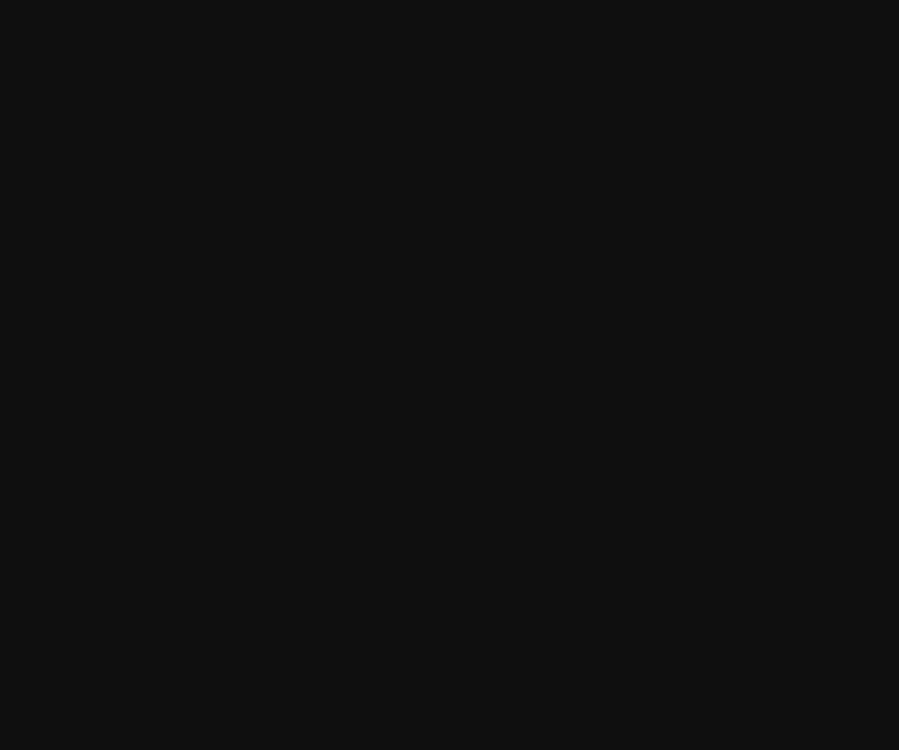
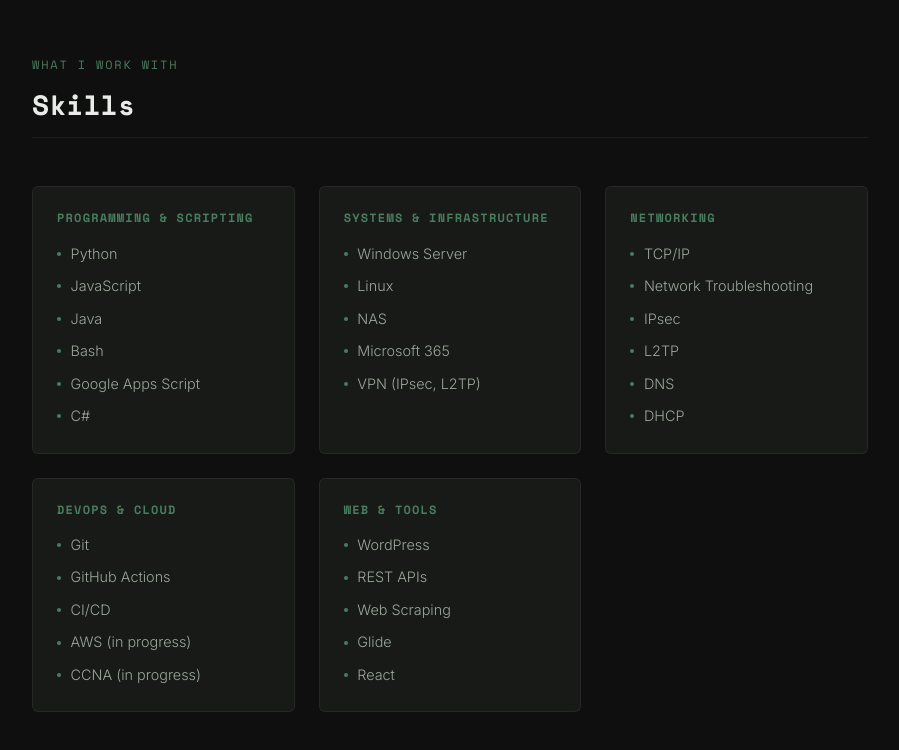
Before and after one commit to Jimsidi/jimsidi.github.io, a React (Vite) app: page / in a window 1280 px wide. Shown: the part 878-1628 px from the top of the page, without its empty margins (190-1089 px from the left). Before the commit the page ends 813 px from the top, so only its background shows below. Built offline with nearby package versions, Linux system fonts and the light colour scheme.

Commit message:
feat: add skills section

```diff
--- a/src/App.tsx
+++ b/src/App.tsx
@@ -1,5 +1,6 @@
 import Navbar from './components/Navbar'
 import Hero from './components/Hero'
+import Skills from './components/Skills'
 
 function App() {
   return (
@@ -7,6 +8,7 @@ function App() {
       <Navbar />
       <main>
         <Hero />
+        <Skills />
       </main>
     </>
   )
--- /dev/null
+++ b/src/components/Skills.tsx
@@ -0,0 +1,50 @@
+const skillGroups = [
+  {
+    category: 'Programming & Scripting',
+    skills: ['Python', 'JavaScript', 'Java', 'Bash', 'Google Apps Script', 'C#'],
+  },
+  {
+    category: 'Systems & Infrastructure',
+    skills: ['Windows Server', 'Linux', 'NAS', 'Microsoft 365', 'VPN (IPsec, L2TP)'],
+  },
+  {
+    category: 'Networking',
+    skills: ['TCP/IP', 'Network Troubleshooting', 'IPsec', 'L2TP', 'DNS', 'DHCP'],
+  },
+  {
+    category: 'DevOps & Cloud',
+    skills: ['Git', 'GitHub Actions', 'CI/CD', 'AWS (in progress)', 'CCNA (in progress)'],
+  },
+  {
+    category: 'Web & Tools',
+    skills: ['WordPress', 'REST APIs', 'Web Scraping', 'Glide', 'React'],
+  },
+]
+
+function Skills() {
+  return (
+    <section id="skills">
+      <div className="container">
+        <p className="section-label">What I work with</p>
+        <h2 className="section-title">Skills</h2>
+        <div className="skills__grid">
+          {skillGroups.map(group => (
+            <div key={group.category} className="skills__card">
+              <h3 className="skills__category">{group.category}</h3>
+              <ul className="skills__list">
+                {group.skills.map(skill => (
+                  <li key={skill} className="skills__item">
+                    <span className="skills__dot" />
+                    {skill}
+                  </li>
+                ))}
+              </ul>
+            </div>
+          ))}
+        </div>
+      </div>
+    </section>
+  )
+}
+
+export default Skills
--- a/src/index.css
+++ b/src/index.css
@@ -303,3 +303,55 @@ section {
   color: var(--text-primary);
   background: var(--accent-subtle);
 }
+
+/* ── Skills ───────────────────────────────────────────────── */
+.skills__grid {
+  display: grid;
+  grid-template-columns: repeat(auto-fill, minmax(260px, 1fr));
+  gap: 1.5rem;
+}
+
+.skills__card {
+  background: var(--bg-card);
+  border: 1px solid var(--border);
+  border-radius: var(--radius);
+  padding: 1.5rem;
+  transition: border-color 0.2s ease;
+}
+
+.skills__card:hover {
+  border-color: var(--accent-border);
+}
+
+.skills__category {
+  font-family: var(--font-mono);
+  font-size: 0.75rem;
+  color: var(--accent);
+  letter-spacing: 0.1em;
+  text-transform: uppercase;
+  margin-bottom: 1rem;
+  font-weight: 700;
+}
+
+.skills__list {
+  list-style: none;
+  display: flex;
+  flex-direction: column;
+  gap: 0.5rem;
+}
+
+.skills__item {
+  font-size: 0.9rem;
+  color: var(--text-secondary);
+  display: flex;
+  align-items: center;
+  gap: 0.6rem;
+}
+
+.skills__dot {
+  width: 4px;
+  height: 4px;
+  border-radius: 50%;
+  background: var(--accent);
+  flex-shrink: 0;
+}
```
